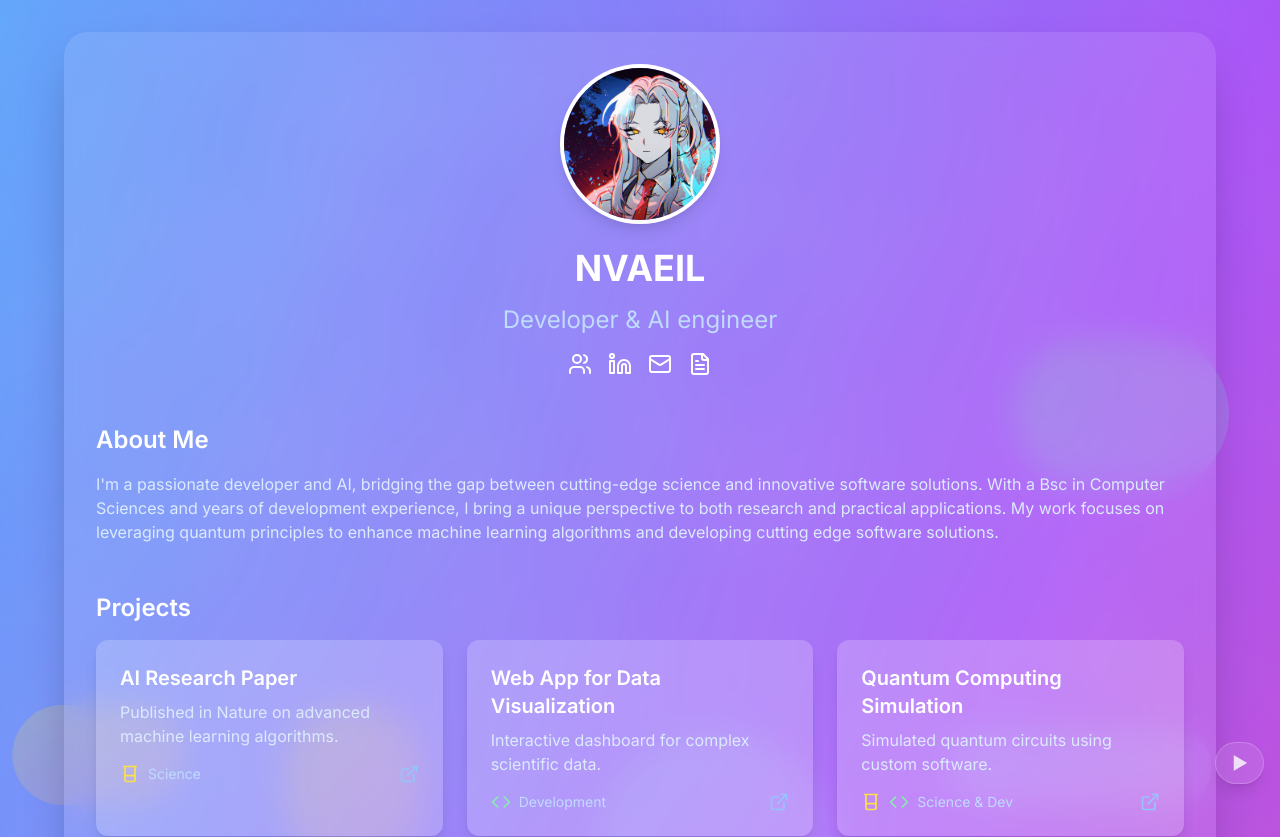
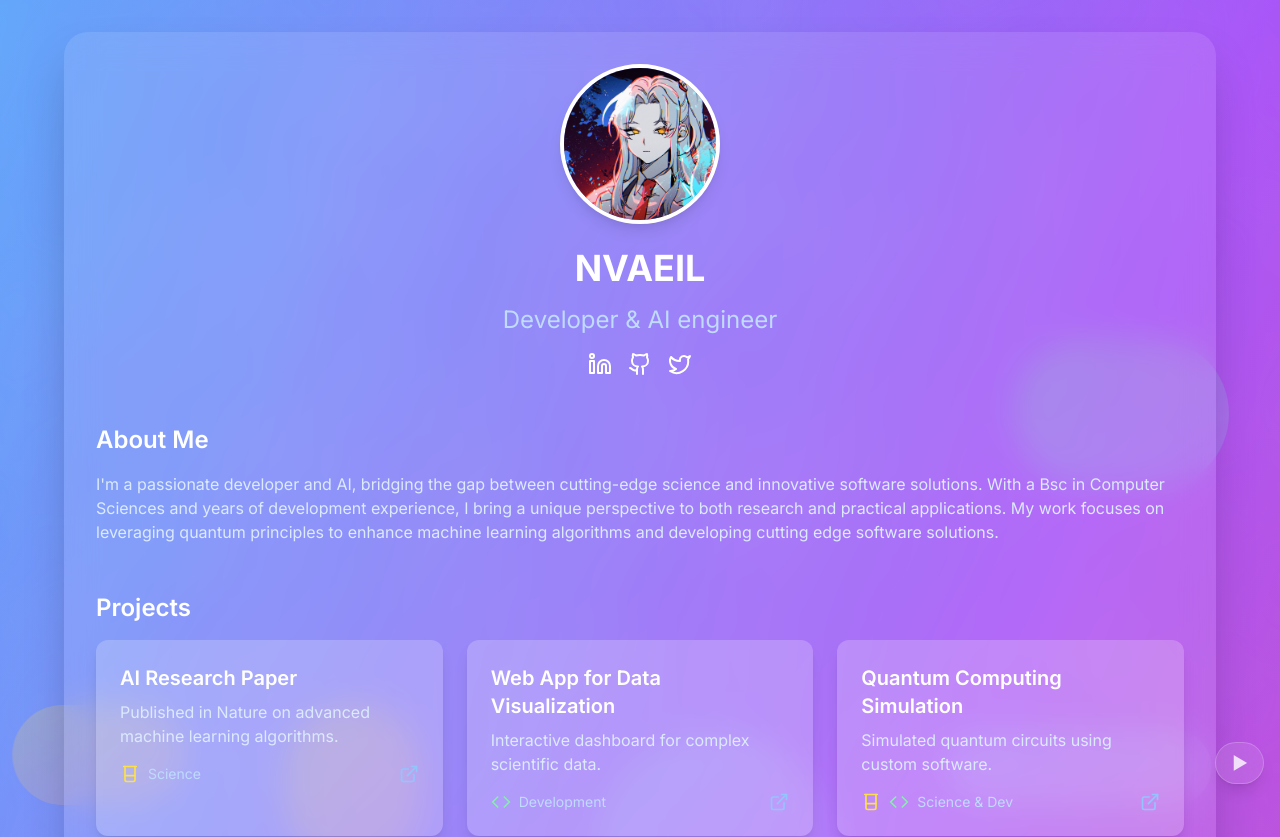
Before and after one commit to VerianCS/veriancs.github.io, a Next.js app: page / in a window 1280 px wide. Shown: the top 837 px of the page. Built offline with nearby package versions, Linux system fonts and the light colour scheme.

Commit message:
Fixed the data of the profiles links

```diff
--- a/src/app/Components/MainPage/MainPage.jsx
+++ b/src/app/Components/MainPage/MainPage.jsx
@@ -2,7 +2,7 @@
 
 import React, { useState } from 'react'
 import { motion, AnimatePresence } from 'framer-motion'
-import { Linkedin, Mail, FileText, Beaker, Code, Award, Book, Users, ExternalLink } from 'lucide-react'
+import { Linkedin, Mail, FileText, Beaker, Code, Award, Book, Users, ExternalLink, Twitter, Github } from 'lucide-react'
 import Image from 'next/image'
 import FooterComponent from '../FooterComponent/FooterComponent'
 import BackgroundAudio from '../AudioPlayerComponent/AudioPlayerComponent'
@@ -14,6 +14,11 @@ const cloudColors = [
   'from-yellow-300 to-red-300',
 ]
 
+const SocialLinks = [
+  {icon: Linkedin, link: "https://www.linkedin.com/in/brian-av-57aba8231/"},
+  {icon: Github, link: "https://www.github.com/veriancs"},
+  {icon: Twitter, link: "https://twitter.com/ring6dev"}
+]
 const projects = [
   { title: 'AI Research Paper', type: 'science', description: 'Published in Nature on advanced machine learning algorithms.', link: '#' },
   { title: 'Web App for Data Visualization', type: 'dev', description: 'Interactive dashboard for complex scientific data.', link: '#' },
@@ -118,18 +123,24 @@ export default function MainPage() {
             NVAEIL
           </motion.h1>
           <h2 className="text-2xl text-blue-200">Developer & AI engineer</h2>
+
           <div className="flex justify-center space-x-4 mt-4">
-            {[Users, Linkedin, Mail, FileText].map((Icon, index) => (
+            {
+            SocialLinks.map((SocialLinks, index, icon) => {
+              const Icon = SocialLinks.icon;
+
+            return(
               <motion.a
                 key={index}
-                href="#"
+                href={SocialLinks.link}
                 className="text-white hover:text-blue-300 transition-colors duration-300"
                 whileHover={{ scale: 1.2 }}
                 whileTap={{ scale: 0.9 }}
               >
                 <Icon size={24} />
               </motion.a>
-            ))}
+            )
+          })}
           </div>
         </header>
 
```
